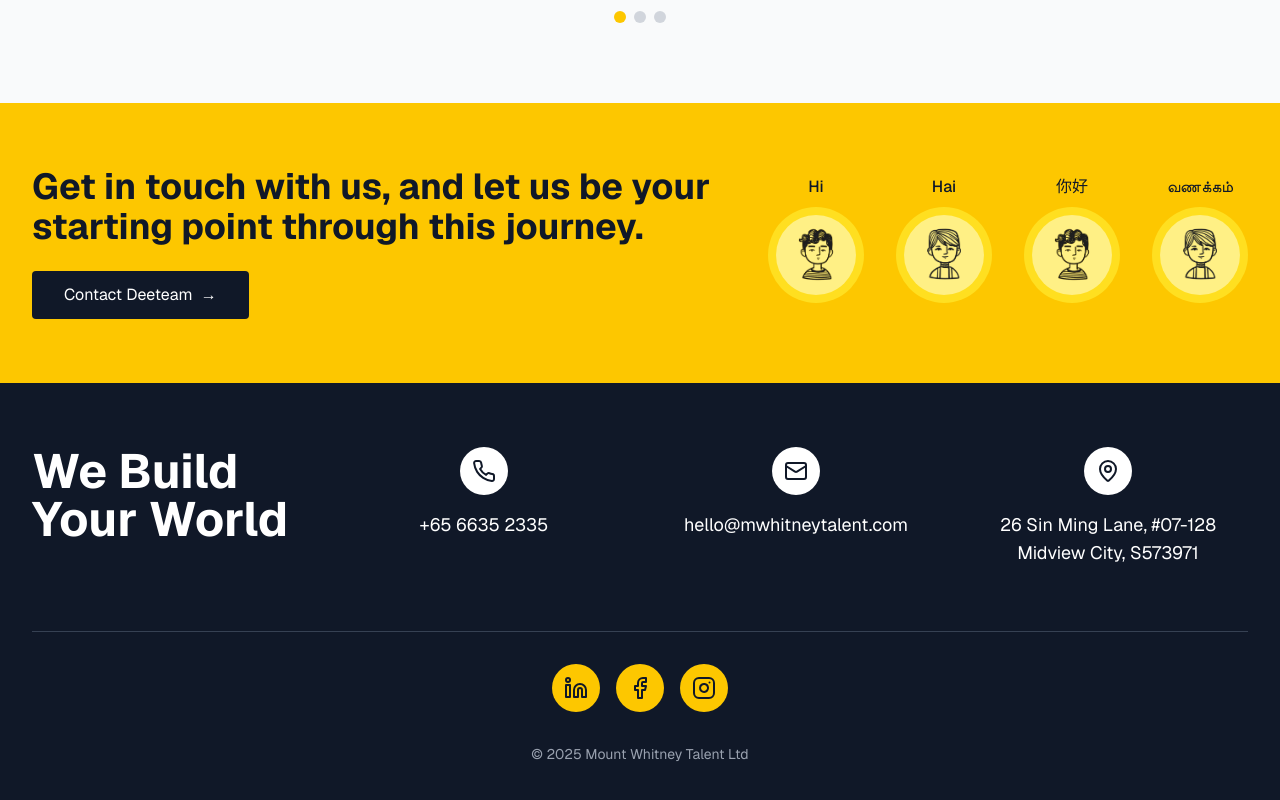
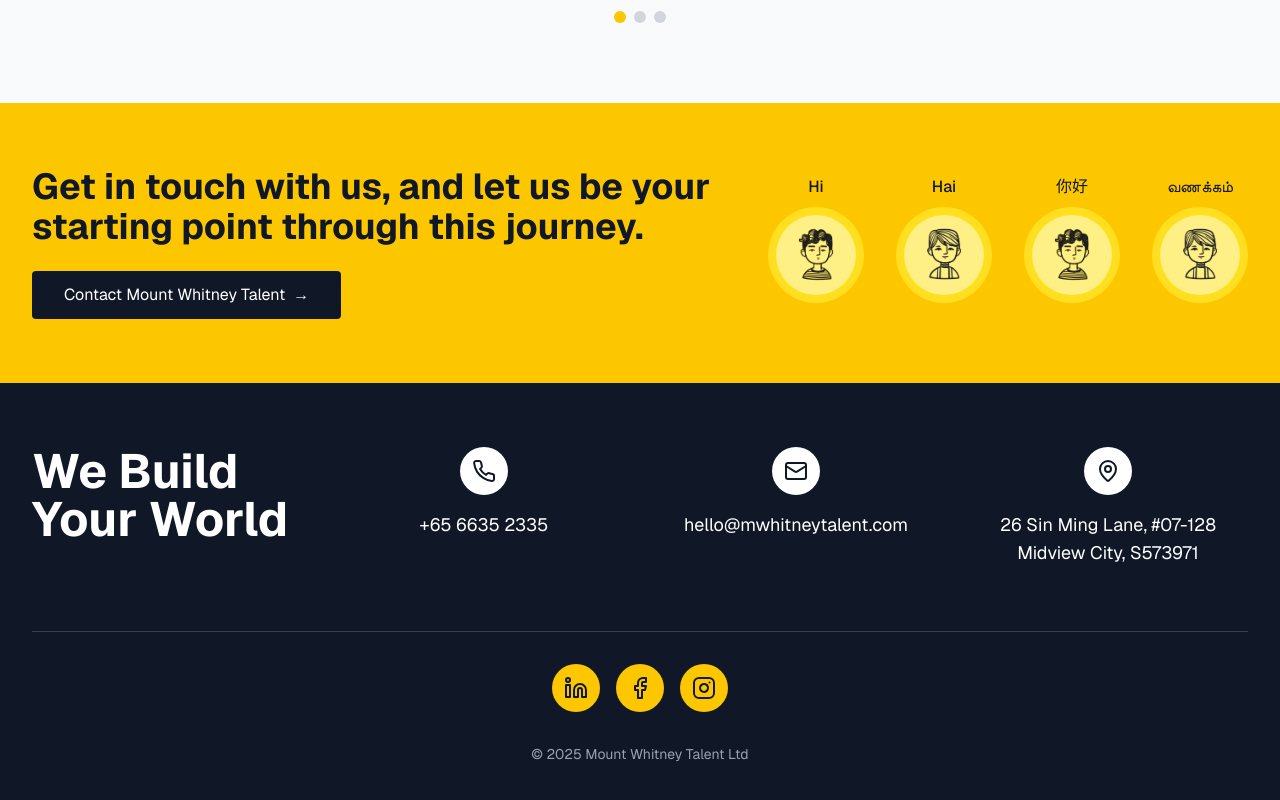
Before and after one commit to muvn-coder/mount-whitney-talent, a Next.js app: page / in a window 1280 px wide. Shown: the part 4286-5086 px from the top of the page. Built offline with nearby package versions, Linux system fonts and the light colour scheme.

Commit message:
replace dee team

```diff
--- a/components/about-section.tsx
+++ b/components/about-section.tsx
@@ -36,7 +36,7 @@ export function AboutSection() {
             <h2 className="text-4xl md:text-5xl font-bold text-gray-900 mb-8">
               We are{" "}
               <span className="relative inline-block">
-                Dee Team
+                Mount Whitney Talent
                 <span
                   className={`absolute bottom-1 left-0 h-3 bg-yellow-400 transform -skew-x-12 transition-all duration-1000 ease-out -z-10 ${
                     isVisible ? "w-full" : "w-0"
--- a/components/footer.tsx
+++ b/components/footer.tsx
@@ -13,7 +13,7 @@ export function Footer() {
                 Get in touch with us, and let us be your starting point through this journey.
               </h2>
               <button className="bg-gray-900 text-white px-8 py-3 rounded hover:bg-gray-800 transition-colors inline-flex items-center gap-2">
-                Contact Deeteam
+                Contact Mount Whitney Talent
                 <span>→</span>
               </button>
             </div>
```
